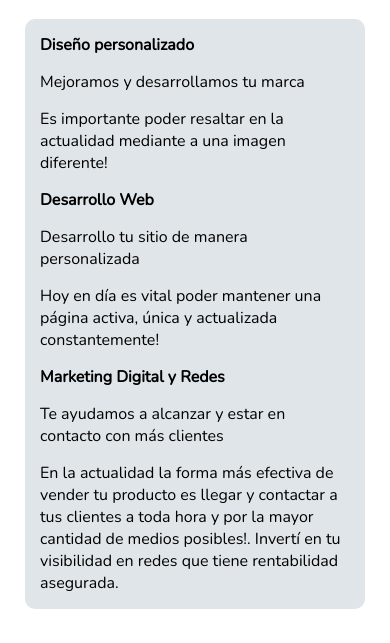
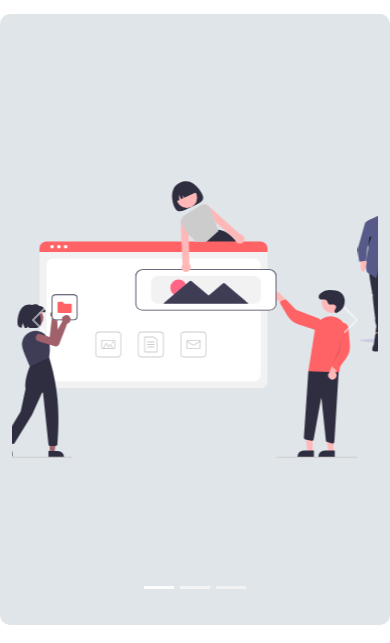
Before and after one commit to LeandroMadrid/ProyectoMellon, a plain HTML site: page html/servicios.html in a window 390 px wide. Shown: the part 174-817 px from the top of the page. Drawn offline with nearby package versions, Linux system fonts and the light colour scheme.

Commit message:
commit con carousel

```diff
--- a/css/estilo.css
+++ b/css/estilo.css
@@ -285,14 +285,17 @@ p{
 
 /*Main Servicios*/
 
+.servicios__titulo{
+    margin: 25px;
+    padding: 10px;
+    text-align: left;
+    font-size: 2rem;
+    color: #ea625a;
+    font-weight: bold;
+}
+
+
 .servicios{
-    display: grid;
-    grid-template-columns: 30% 30% 40%;
-    grid-template-rows: auto;
-    grid-row-gap: 10px;
-    grid-template-areas:"serv1 serv2 serv3"
-                         "t1     t2  t3"
-                         "p1     p2  p3";
     margin: 25px;
     padding: 10px;
     align-items: top;
@@ -300,69 +303,30 @@ p{
     border-radius: 10px;
 }
 
-.servicios h3{
-    font-size: 1.5rem;
+h5{
+    font-size: 2rem;
+    color: #ea625a;
+    background-color: #e0e5e9;
+    border-radius: 10px;
 }
 
 .servicios p{
-    font-size: 1rem;
+    font-size: 2rem;
+    color: black;
+    font-weight: bold;
+    background-color: #e0e5e9;
+    border-radius: 10px;
 }
 
-.servicios__diseño{
-    grid-area: serv1;
-    padding: 10px;
-    text-align: left;
+
+#servicios_img{
+    height: 70vh;
 }
 
-.servicios__desarrollo{
-    grid-area: serv2;
-    padding: 10px;
-    text-align: left;
-}
 
-.servicios__marketing{
-    grid-area: serv3;
-    padding: 10px;
-    text-align: left;
-}
-
-.servicios__diseño2{
-    grid-area: t1;
-    padding: 10px;
-    text-align: left;
-}
-
-.servicios__desarrollo2{
-    grid-area: t2;
-    padding: 10px;
-    text-align: left;
-}
-
-.servicios__marketing2{
-    grid-area: t3;
-    padding: 10px;
-    text-align: left;
-}
-
-.servicios__diseñop{
-    grid-area: p1;
-    padding: 10px;
-    text-align: left;
-}
-
-.servicios__desarrollop{
-    grid-area: p2;
-    padding: 10px;
-    text-align: left;
-}
-
-.servicios__marketingp{
-    grid-area: p3;
-    padding: 10px;
-    text-align: left;
-}
 
 .contenedor2{
+
     margin: 25px;
     padding: 10px;
     align-items: top;
@@ -371,101 +335,8 @@ p{
     border-radius: 10px;
 }
 
-/*Main Servicios Movil*/
 
-@media only screen and (max-width: 950px){
-    .servicios{
-        display: grid;
-        grid-template-columns: 100%;
-        grid-template-rows: auto;
-        grid-row-gap: 5px;
-        grid-template-areas:"serv1"
-                             "t1"
-                             "p1"
-                             "serv2"
-                             "t2"
-                             "p2"
-                             "serv3"
-                             "t3"
-                             "p3";
-        margin: 25px;
-        padding: 10px;
-        align-items: top;
-        background-color: #e0e5e9;
-        border-radius: 10px;
-    }
 
-    .servicios h3{
-        font-size: 1rem;
-    }
-
-    .servicios p{
-        font-size: 1rem;
-    }
-
-    .servicios__diseño{
-        grid-area: serv1;
-        padding: 5px;
-        text-align: left;
-    }
-
-    .servicios__desarrollo{
-        grid-area: serv2;
-        padding: 5px;
-        text-align: left;
-    }
-
-    .servicios__marketing{
-        grid-area: serv3;
-        padding: 5px;
-        text-align: left;
-    }
-
-    .servicios__diseño2{
-        grid-area: t1;
-        padding: 5px;
-        text-align: left;
-    }
-
-    .servicios__desarrollo2{
-        grid-area: t2;
-        padding: 5px;
-        text-align: left;
-    }
-
-    .servicios__marketing2{
-        grid-area: t3;
-        padding: 5px;
-        text-align: left;
-    }
-
-    .servicios__diseñop{
-        grid-area: p1;
-        padding: 5px;
-        text-align: left;
-    }
-
-    .servicios__desarrollop{
-        grid-area: p2;
-        padding: 5px;
-        text-align: left;
-    }
-
-    .servicios__marketingp{
-        grid-area: p3;
-        padding: 5px;
-        text-align: left;
-    }
-
-    .contenedor2{
-        margin: 25px;
-        padding: 10px;
-        align-items: top;
-        justify-items: center;
-        background-color: #e0e5e9;
-        border-radius: 10px;
-    }
-}
 
 /*Main clientes PC*/
 
--- a/html/servicios.html
+++ b/html/servicios.html
@@ -10,6 +10,7 @@
     <link rel="preconnect" href="https://fonts.gstatic.com" crossorigin>
     <link href="https://fonts.googleapis.com/css2?family=Nunito&display=swap" rel="stylesheet">
     <script defer src="../js/app.js"></script>
+    <link href="https://cdn.jsdelivr.net/npm/bootstrap@5.1.1/dist/css/bootstrap.min.css" rel="stylesheet" integrity="sha384-F3w7mX95PdgyTmZZMECAngseQB83DfGTowi0iMjiWaeVhAn4FJkqJByhZMI3AhiU" crossorigin="anonymous">
     <title>Mellon</title>
 </head>
 <body>
@@ -36,19 +37,48 @@
 
     <main>
         <h2 class="servicios__titulo">Servicios</h2>
-        <div class="servicios">
-            <h3 class="servicios__diseño">Diseño personalizado</h3>
-            <h3 class="servicios__desarrollo">Desarrollo Web</h3>
-            <h3 class="servicios__marketing">Marketing Digital y Redes</h3>
 
-            <p class="servicios__diseño2">Mejoramos y desarrollamos tu marca</p>
-            <p class="servicios__desarrollo2">Desarrollo tu sitio de manera personalizada</p>
-            <p class="servicios__marketing2">Te ayudamos a alcanzar y estar en contacto con más clientes</p>
+        <div class="servicios container">
+            <div id="carouselExampleCaptions" class="carousel slide" data-bs-ride="carousel">
+                <div class="carousel-indicators">
+                    <button type="button" data-bs-target="#carouselExampleCaptions" data-bs-slide-to="0" class="active" aria-current="true" aria-label="Slide 1"></button>
+                    <button type="button" data-bs-target="#carouselExampleCaptions" data-bs-slide-to="1" aria-label="Slide 2"></button>
+                    <button type="button" data-bs-target="#carouselExampleCaptions" data-bs-slide-to="2" aria-label="Slide 3"></button>
+                </div>
+                <div class="carousel-inner">
+                    <div class="carousel-item active">
+                    <img src="../img/diseño.svg" class="d-block w-100" alt="Diseño personalizado" id="servicios_img">
+                    <div class="carousel-caption d-none d-md-block">
+                        <h5>Diseño personalizado</h5>
+                        <p>Mejoramos y desarrollamos tu marca. Es importante poder resaltar en la actualidad mediante a una imagen diferente!</p>
+                    </div>
+                    </div>
+                    <div class="carousel-item">
+                    <img src="../img/desarrollo.svg" class="d-block w-100" alt="Desarrollo Web" id="servicios_img">
+                    <div class="carousel-caption d-none d-md-block">
+                        <h5>Desarrollo Web</h5>
+                        <p>Desarrollo tu sitio de manera personalizada. Hoy en día es vital poder mantener una página activa, única y actualizada constantemente!.</p>
+                    </div>
+                    </div>
+                    <div class="carousel-item">
+                    <img src="../img/marketing.svg" class="d-block w-100" alt="Marketing Digital" id="servicios_img">
+                    <div class="carousel-caption d-none d-md-block">
+                        <h5>Marketing Digital y Redes</h5>
+                        <p>Te ayudamos a alcanzar y estar en contacto con más clientes. En la actualidad la forma más efectiva de vender tu producto es llegar y contactar a tus clientes a toda hora y por la mayor cantidad de medios posibles!. Invertí en tu visibilidad en redes que tiene rentabilidad asegurada.</p>
+                    </div>
+                    </div>
+                </div>
+                <button class="carousel-control-prev" type="button" data-bs-target="#carouselExampleCaptions" data-bs-slide="prev">
+                    <span class="carousel-control-prev-icon" aria-hidden="true"></span>
+                    <span class="visually-hidden">Previous</span>
+                </button>
+                <button class="carousel-control-next" type="button" data-bs-target="#carouselExampleCaptions" data-bs-slide="next">
+                    <span class="carousel-control-next-icon" aria-hidden="true"></span>
+                    <span class="visually-hidden">Next</span>
+                </button>
+            </div>
+        </div>
 
-            <p class="servicios__diseñop">Es importante poder resaltar en la actualidad mediante a una imagen diferente!</p>
-            <p class="servicios__desarrollop">Hoy en día es vital poder mantener una página activa, única y actualizada constantemente!</p>
-            <p class="servicios__marketingp">En la actualidad la forma más efectiva de vender tu producto es llegar y contactar a tus clientes a toda hora y por la mayor cantidad de medios posibles!. Invertí en tu visibilidad en redes que tiene rentabilidad asegurada.</p>
-        </div>
     </main>
 
 <!--fin header-->
@@ -70,5 +100,6 @@
 
 <!--fin header-->
 
+<script src="https://cdn.jsdelivr.net/npm/bootstrap@5.1.1/dist/js/bootstrap.bundle.min.js" integrity="sha384-/bQdsTh/da6pkI1MST/rWKFNjaCP5gBSY4sEBT38Q/9RBh9AH40zEOg7Hlq2THRZ" crossorigin="anonymous"></script>
 </body>
 </html>
```
Also changed, not shown: img/desarrollo.svg (added), img/diseño.svg (added), img/marketing.svg (added).
